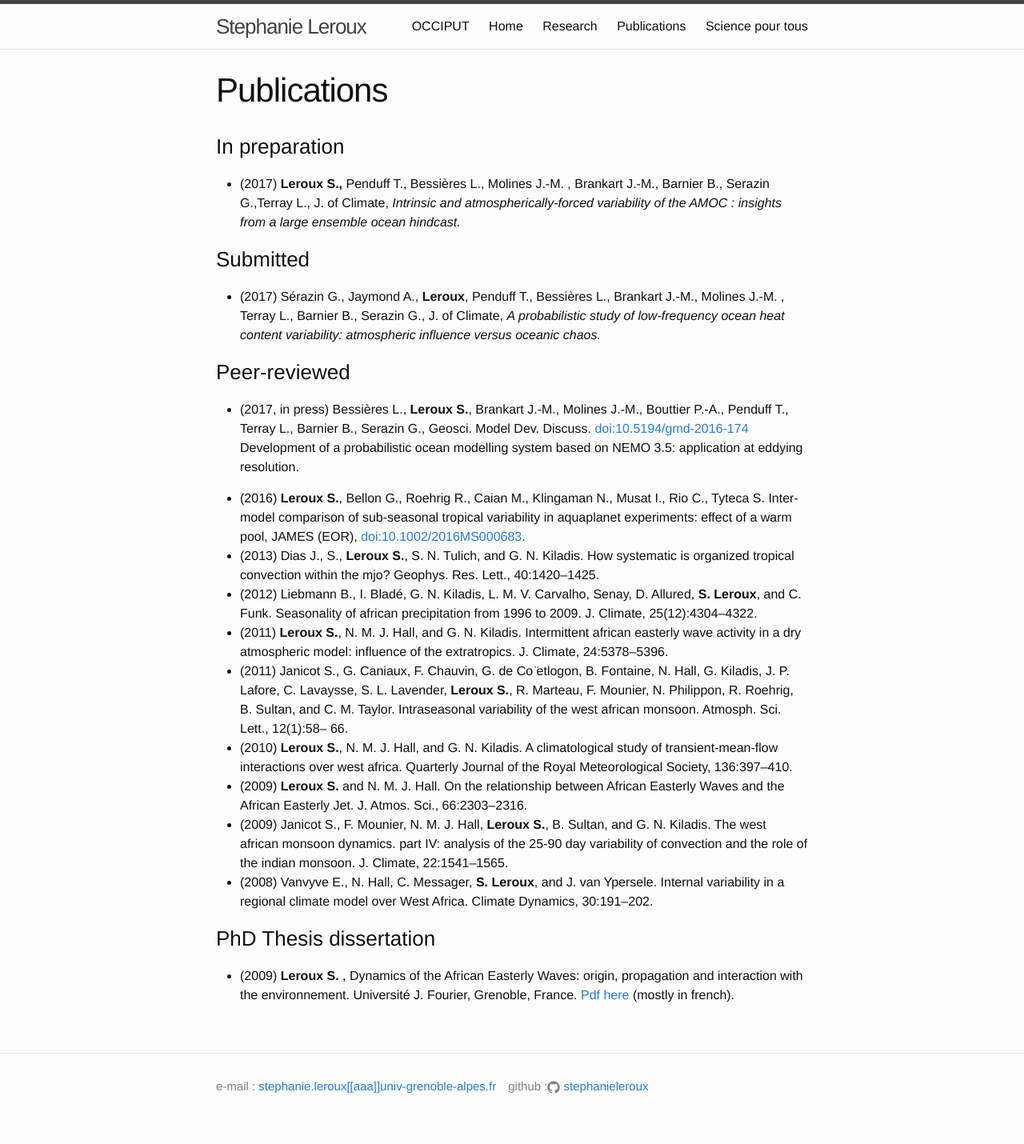
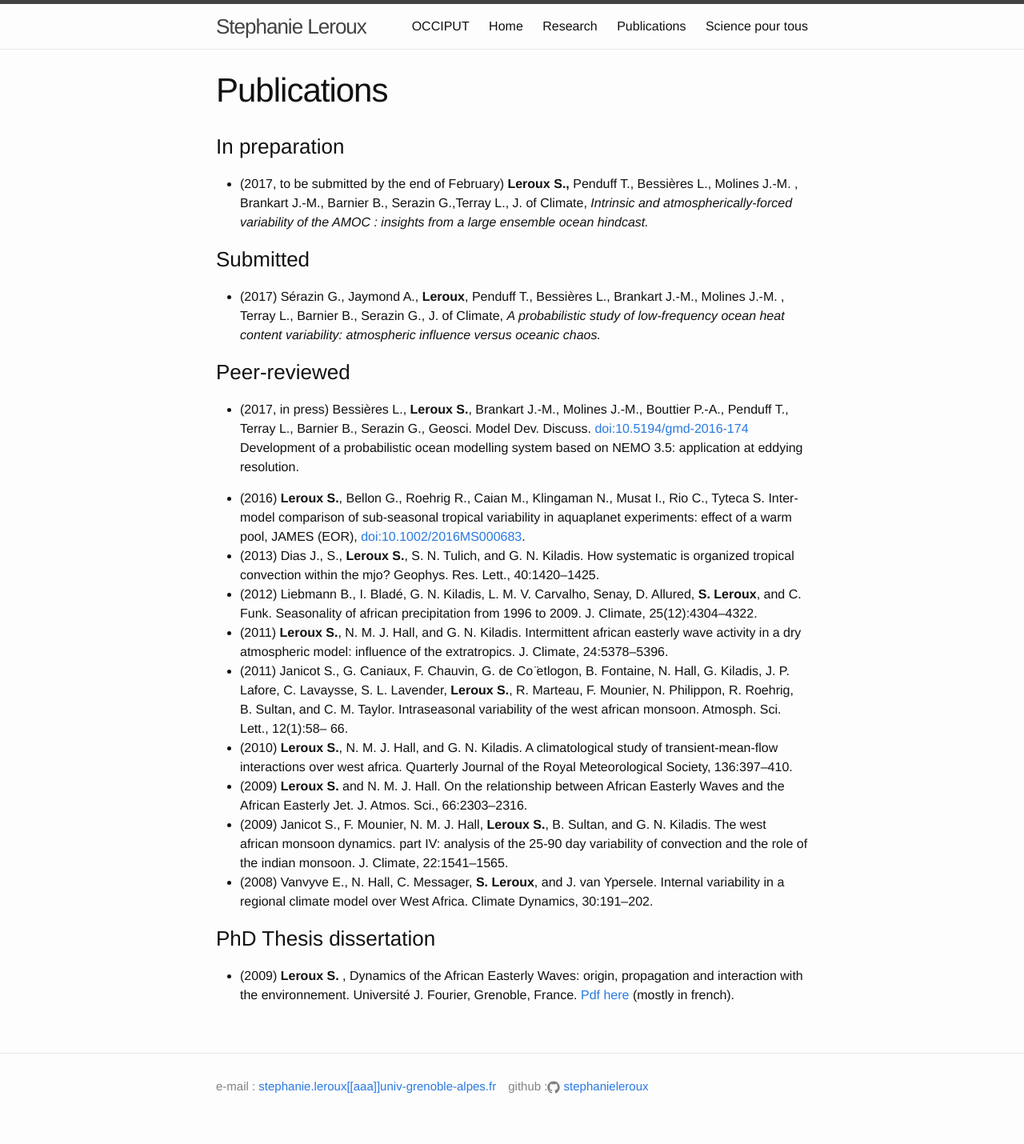
Before and after one commit to stephanieleroux/stephanieleroux.github.io, a Jekyll site: the page built from publications.md, in a window 1280 px wide. Shown: the whole page at 80% size. Built offline with Jekyll 4.4.1, drawn with Linux system fonts in a browser that asks for light colours.

Commit message:
upd AMOC pap

```diff
--- a/publications.md
+++ b/publications.md
@@ -6,7 +6,7 @@ order: 3
 ---
 
 ### In preparation
-- (2017) **Leroux S.,** Penduff T., Bessières L.,   Molines J.-M. , Brankart J.-M., Barnier B., Serazin G.,Terray L.,  J. of Climate, *Intrinsic and atmospherically-forced variability of the AMOC :
+- (2017, to be submitted by the end of February) **Leroux S.,** Penduff T., Bessières L.,   Molines J.-M. , Brankart J.-M., Barnier B., Serazin G.,Terray L.,  J. of Climate, *Intrinsic and atmospherically-forced variability of the AMOC :
 insights from a large ensemble ocean hindcast.*
 
 ### Submitted
```
